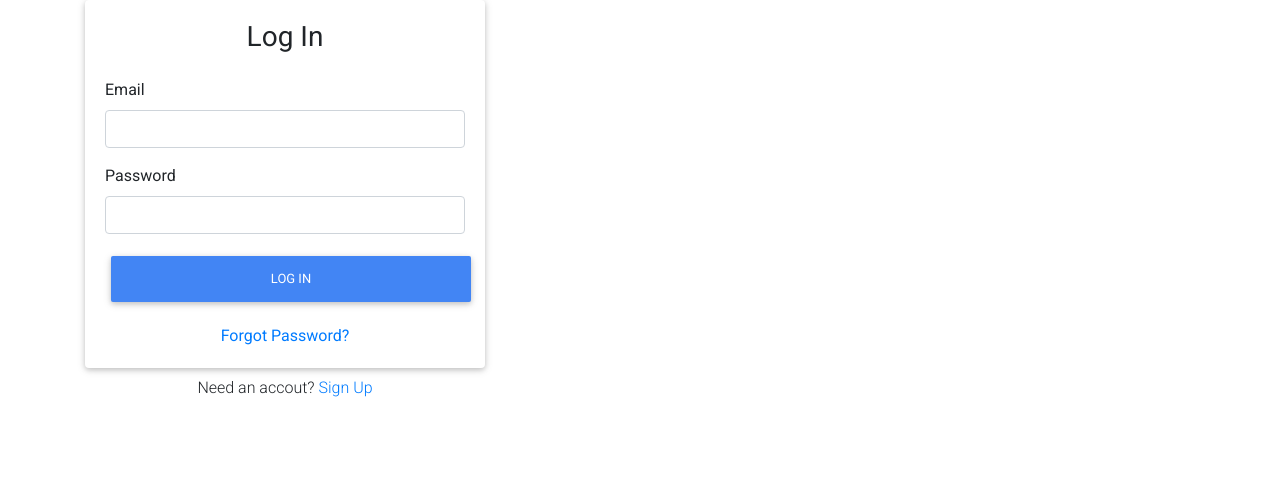
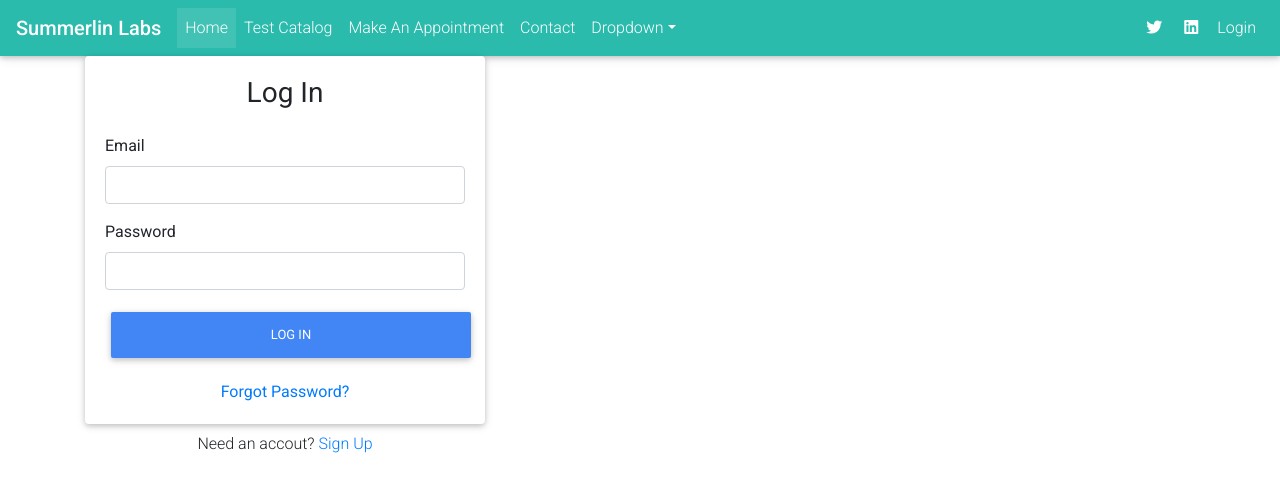
Before and after one commit to denismatijevic/summerlinlabs, a React (Create React App) app: page /login in a window 1280 px wide. Shown: the top 492 px of the page. Built offline with nearby package versions, Linux system fonts and the light colour scheme; no server answers.

Commit message:
cleaning up code

```diff
--- a/src/App.js
+++ b/src/App.js
@@ -17,7 +17,7 @@ function App() {
       <Router>
         <AuthProvider>
           <Switch>
-            <Route path="/landing-page" component={LandingPage} />
+            <LandingPage />
           </Switch>
       </AuthProvider>
       </Router>
--- a/src/components/Calendar.js
+++ b/src/components/Calendar.js
@@ -1,6 +1,6 @@
 import React, { Component } from "react";
 import MDBFullCalendar from "mdb-react-calendar";
-import { addHours, addDays, addWeeks, startOfWeek } from "date-fns";
+// import { addHours, addDays, addWeeks, startOfWeek } from "date-fns";
 
 const today = new Date();
 
```
